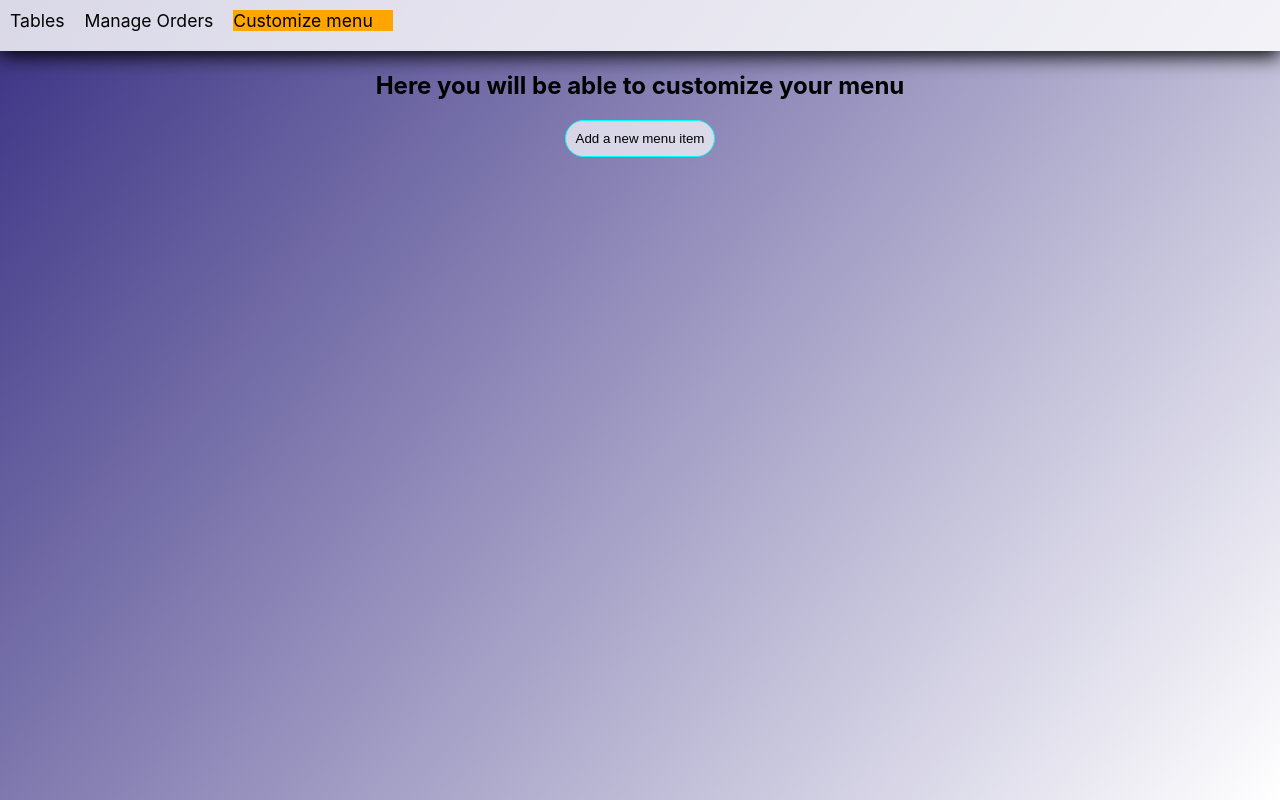
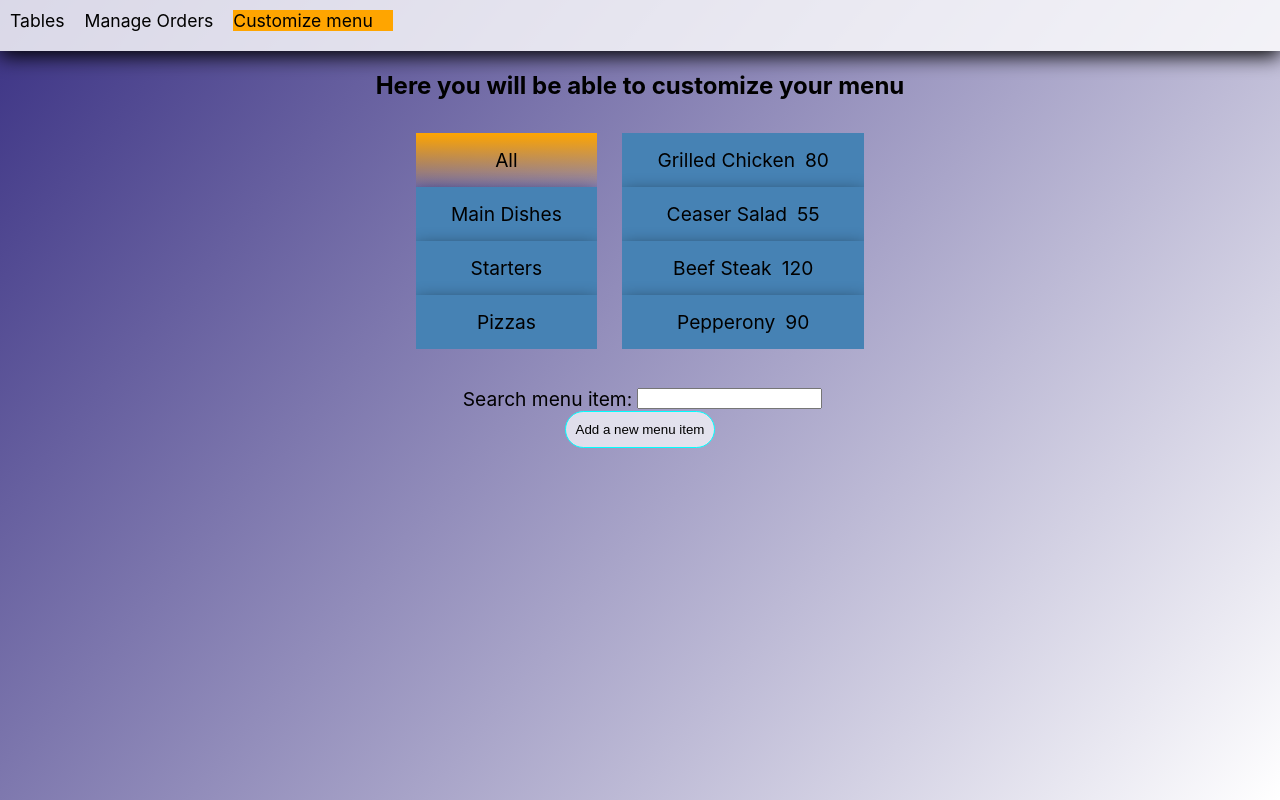
Before and after one commit to catsmonster/Restaurant-app, a React (Create React App) app: page / in a window 1280 px wide. Both pictures are taken after a click on the item "Customize menu". Built offline with nearby package versions, Linux system fonts and the light colour scheme.

Commit message:
menu and categories are now their own component and are shown both in the orders per table and the customizing menu

```diff
--- a/src/components/CustomizeMenu/CustomizeMenu.js
+++ b/src/components/CustomizeMenu/CustomizeMenu.js
@@ -1,8 +1,9 @@
 import React from 'react';
 import {tempMenu} from "../Menu/tempMenu";
 import './CustomizeMenu.css'
+import CategoriesWithMenu from "../Menu/CategoriesWithMenu";
 
-const CustomizeMenu = ({menuInput, setMenuInput, addNewItemtoMenu, setAddNewItemtoMenu}) => {
+const CustomizeMenu = ({menuInput, setMenuInput, addNewItemtoMenu, setAddNewItemtoMenu, setTempTables, setCategoryActive, categoryActive, setMenuSearch, tempTables, path, clickedTable, menuSearch, selectedCategory, setSelectedCategory}) => {
     const updateMenu = () => {
         let existingItems = [];
         for (let i=0; i<tempMenu.length; i++) {
@@ -45,8 +46,10 @@ const CustomizeMenu = ({menuInput, setMenuInput, addNewItemtoMenu, setAddNewItem
                     setMenuInput(updatedInput);
                 }}/>
                 <button className='addTable' onClick={()=> updateMenu()}>Add dish</button>
+                <CategoriesWithMenu setTempTables={setTempTables} setCategoryActive={setCategoryActive} categoryActive={categoryActive} setMenuSearch={setMenuSearch} tempTables={tempTables} path={path} clickedTable={clickedTable} menuSearch={menuSearch} selectedCategory={selectedCategory} setSelectedCategory={setSelectedCategory}/>
             </div> :
                 <div>
+                    <CategoriesWithMenu setTempTables={setTempTables} setCategoryActive={setCategoryActive} categoryActive={categoryActive} setMenuSearch={setMenuSearch} tempTables={tempTables} path={path} clickedTable={clickedTable} menuSearch={menuSearch} selectedCategory={selectedCategory} setSelectedCategory={setSelectedCategory}/>
                     <button className='addTable' onClick={() => setAddNewItemtoMenu(true)}>Add a new menu item</button>
                 </div>
             }
--- /dev/null
+++ b/src/components/Menu/CategoriesWithMenu.js
@@ -0,0 +1,68 @@
+import React from 'react';
+import {tempMenu} from "./tempMenu";
+import Menu from "./Menu";
+import CategoryItem from "../CategoryItem/CategoryItem";
+import Scroll from "../Scroll";
+import SearchMenu from "../SearchMenu/SearchMenu";
+
+const CategoriesWithMenu = ({tempTables, clickedTable, setTempTables, path, setSelectedCategory, setMenuSearch, menuSearch, selectedCategory, categoryActive, setCategoryActive}) => {
+    const onClickMenu = ({name, price}) => {
+        const updatedTempTables = [...tempTables];
+        if (path.includes('order_')) {
+            updatedTempTables[clickedTable].orders.push({name: name, status: 'waiting', time: new Date(), table: clickedTable});
+            updatedTempTables[clickedTable].total += price;
+            updatedTempTables[clickedTable].tableActive = 'waiting';
+        } else {
+            console.log('This is the customize categories page');
+        }
+        setTempTables(updatedTempTables);
+    };
+
+    const onClickCategory = ({name}) => {
+        setSelectedCategory(name);
+        setMenuSearch('');
+    };
+
+    const menuOfSelectedCategory = tempMenu.filter((item) => {
+        if (selectedCategory === 'All' && !menuSearch.length > 0) {
+            return item;
+        } else if (menuSearch.length > 0) {
+            return item.name.toLowerCase().includes(menuSearch.toLowerCase());
+        }
+        return item.category === selectedCategory;
+    });
+
+    const menuArray = menuOfSelectedCategory.map((item, i) => {
+        return <Menu key={menuOfSelectedCategory[i].id} id={menuOfSelectedCategory[i].id} name={menuOfSelectedCategory[i].name} price={menuOfSelectedCategory[i].price} onClickMenu={onClickMenu}/>
+    });
+
+    let allCategories = ['All'];
+    for (let i=0; i<tempMenu.length; i++) {
+        allCategories.push(tempMenu[i].category)
+    }
+    const uniqueCategories = [...new Set(allCategories)];
+
+    const categoriesArray = uniqueCategories.map((item, i) => {
+        return <CategoryItem categoryActive={categoryActive} setCategoryActive={setCategoryActive} onClickCategory={onClickCategory} key={i} id={i} name={item}/>
+    });
+
+
+    return (
+        <div>
+            <div className='menuArray'>
+                <Scroll>
+                    {categoriesArray}
+                </Scroll>
+                <Scroll>
+                    {menuArray}
+                </Scroll>
+            </div>
+            <div className='searchContainer'>
+                <span id='searchText'>Search menu item:</span>
+                <SearchMenu setMenuSearch={setMenuSearch}/>
+            </div>
+        </div>
+    );
+};
+
+export default CategoriesWithMenu;
--- a/src/components/Orders/Orders.js
+++ b/src/components/Orders/Orders.js
@@ -1,13 +1,11 @@
 import React from 'react';
-import Menu from "../Menu/Menu";
 import {tempMenu} from "../Menu/tempMenu";
 import './Orders.css'
 import RemoveMenu from "../RemoveMenu/RemoveMenu";
-import SearchMenu from "../SearchMenu/SearchMenu";
 import Scroll from "../Scroll";
-import CategoryItem from "../CategoryItem/CategoryItem";
+import CategoriesWithMenu from "../Menu/CategoriesWithMenu";
 
-const Orders = ({tempTables, clickedTable, setTempTables, logTables, setLogTables, setMenuSearch, menuSearch, selectedCategory, setSelectedCategory, categoryActive, setCategoryActive, getRelevantOrders, enumerateOrders}) => {
+const Orders = ({path, tempTables, clickedTable, setTempTables, logTables, setLogTables, setMenuSearch, menuSearch, selectedCategory, setSelectedCategory, categoryActive, setCategoryActive, getRelevantOrders, enumerateOrders}) => {
 
 
     const waitingOrders = getRelevantOrders('waiting');
@@ -15,20 +13,6 @@ const Orders = ({tempTables, clickedTable, setTempTables, logTables, setLogTable
     const ordersToDisplay = waitingOrders.concat(preparedOrders);
 
     const arrCount = enumerateOrders(ordersToDisplay);
-
-
-    const onClickMenu = ({name, price}) => {
-        const updatedTempTables = [...tempTables];
-        updatedTempTables[clickedTable].orders.push({name: name, status: 'waiting', time: new Date(), table: clickedTable});
-        updatedTempTables[clickedTable].total += price;
-        updatedTempTables[clickedTable].tableActive = 'waiting';
-        setTempTables(updatedTempTables);
-    };
-
-    const onClickCategory = ({name}) => {
-        setSelectedCategory(name);
-        setMenuSearch('');
-    };
 
     const onRemoveOrderedItem = ({name}) => {
         const updatedTempTables = [...tempTables];
@@ -47,19 +31,6 @@ const Orders = ({tempTables, clickedTable, setTempTables, logTables, setLogTable
         }
         setTempTables(updatedTempTables);
     };
-
-    const menuOfSelectedCategory = tempMenu.filter((item) => {
-        if (selectedCategory === 'All' && !menuSearch.length > 0) {
-            return item;
-        } else if (menuSearch.length > 0) {
-            return item.name.toLowerCase().includes(menuSearch.toLowerCase());
-        }
-        return item.category === selectedCategory;
-    });
-
-    const menuArray = menuOfSelectedCategory.map((item, i) => {
-        return <Menu key={menuOfSelectedCategory[i].id} id={menuOfSelectedCategory[i].id} name={menuOfSelectedCategory[i].name} price={menuOfSelectedCategory[i].price} onClickMenu={onClickMenu}/>
-    });
 
     const selectedMenuArr = arrCount.map((item, i)=> {
         return <RemoveMenu key={i} id={i} name={arrCount[i]} onRemoveOrderedItem={onRemoveOrderedItem} />
@@ -102,32 +73,10 @@ const Orders = ({tempTables, clickedTable, setTempTables, logTables, setLogTable
       clearTable();
     };
 
-
-    let allCategories = ['All'];
-    for (let i=0; i<tempMenu.length; i++) {
-        allCategories.push(tempMenu[i].category)
-    }
-    const uniqueCategories = [...new Set(allCategories)];
-
-    const categoriesArray = uniqueCategories.map((item, i) => {
-       return <CategoryItem categoryActive={categoryActive} setCategoryActive={setCategoryActive} onClickCategory={onClickCategory} key={i} id={i} name={item}/>
-    });
-
         return (
             <div>
                 <h1>This is da menu!</h1>
-                <div className='menuArray'>
-                    <Scroll>
-                        {categoriesArray}
-                    </Scroll>
-                    <Scroll>
-                        {menuArray}
-                    </Scroll>
-                </div>
-                <div className='searchContainer'>
-                    <span id='searchText'>Search menu item:</span>
-                    <SearchMenu setMenuSearch={setMenuSearch}/>
-                </div>
+                <CategoriesWithMenu setTempTables={setTempTables} setCategoryActive={setCategoryActive} categoryActive={categoryActive} setMenuSearch={setMenuSearch} tempTables={tempTables} path={path} clickedTable={clickedTable} menuSearch={menuSearch} selectedCategory={selectedCategory} setSelectedCategory={setSelectedCategory}/>
                 <h1>{`Table ${tempTables[clickedTable].id + 1} ordered the following items:`}</h1>
                 {selectedMenuArr.length > 0 && deliveredOrdersArr.length > 0 ?
                     <div className='orderHeaders'>
--- a/src/containers/App.js
+++ b/src/containers/App.js
@@ -32,6 +32,7 @@ function App() {
         setSelectedCategory('All');
         setMenuSearch('');
         setMenuInput({name: '', price: 0, category: ''});
+        setAddNewItemtoMenu(false);
     };
 
     const getRelevantOrders = (status) => {
@@ -77,8 +78,8 @@ function App() {
         {path === 'tables' ?
             <Tables clickedTable={clickedTable} setClickedTable={setClickedTable} clickCount={clickCount} setClickCount={setClickCount} setTempTables={setTempTables} tempTables={tempTables} path={path} setPath={setPath}/>
             : path.includes(`order_`) ?
-                <Orders enumerateOrders={enumerateOrders} getRelevantOrders={getRelevantOrders} categoryActive={categoryActive} setCategoryActive={setCategoryActive} selectedCategory={selectedCategory} setSelectedCategory={setSelectedCategory} menuSearch={menuSearch} setMenuSearch={setMenuSearch} logTables={logTables} setLogTables={setLogTables} tempTables={tempTables} clickedTable={clickedTable} setTempTables={setTempTables}/> : path.includes('customize') ?
-                <CustomizeMenu addNewItemtoMenu={addNewItemtoMenu} setAddNewItemtoMenu={setAddNewItemtoMenu} menuInput={menuInput} setMenuInput={setMenuInput} /> :
+                <Orders path={path} enumerateOrders={enumerateOrders} getRelevantOrders={getRelevantOrders} categoryActive={categoryActive} setCategoryActive={setCategoryActive} selectedCategory={selectedCategory} setSelectedCategory={setSelectedCategory} menuSearch={menuSearch} setMenuSearch={setMenuSearch} logTables={logTables} setLogTables={setLogTables} tempTables={tempTables} clickedTable={clickedTable} setTempTables={setTempTables}/> : path.includes('customize') ?
+                <CustomizeMenu path={path} setSelectedCategory={setSelectedCategory} selectedCategory={selectedCategory} menuSearch={menuSearch} clickedTable={clickedTable} tempTables={tempTables} setMenuSearch={setMenuSearch} categoryActive={categoryActive} setCategoryActive={setCategoryActive} setTempTables={setTempTables} addNewItemtoMenu={addNewItemtoMenu} setAddNewItemtoMenu={setAddNewItemtoMenu} menuInput={menuInput} setMenuInput={setMenuInput} /> :
                 <Statistics enumerateOrders={enumerateOrders} getRelevantOrders={getRelevantOrders} setTempTables={setTempTables} tempTables={tempTables} logTables={logTables}/>
         }
       </div>
```
